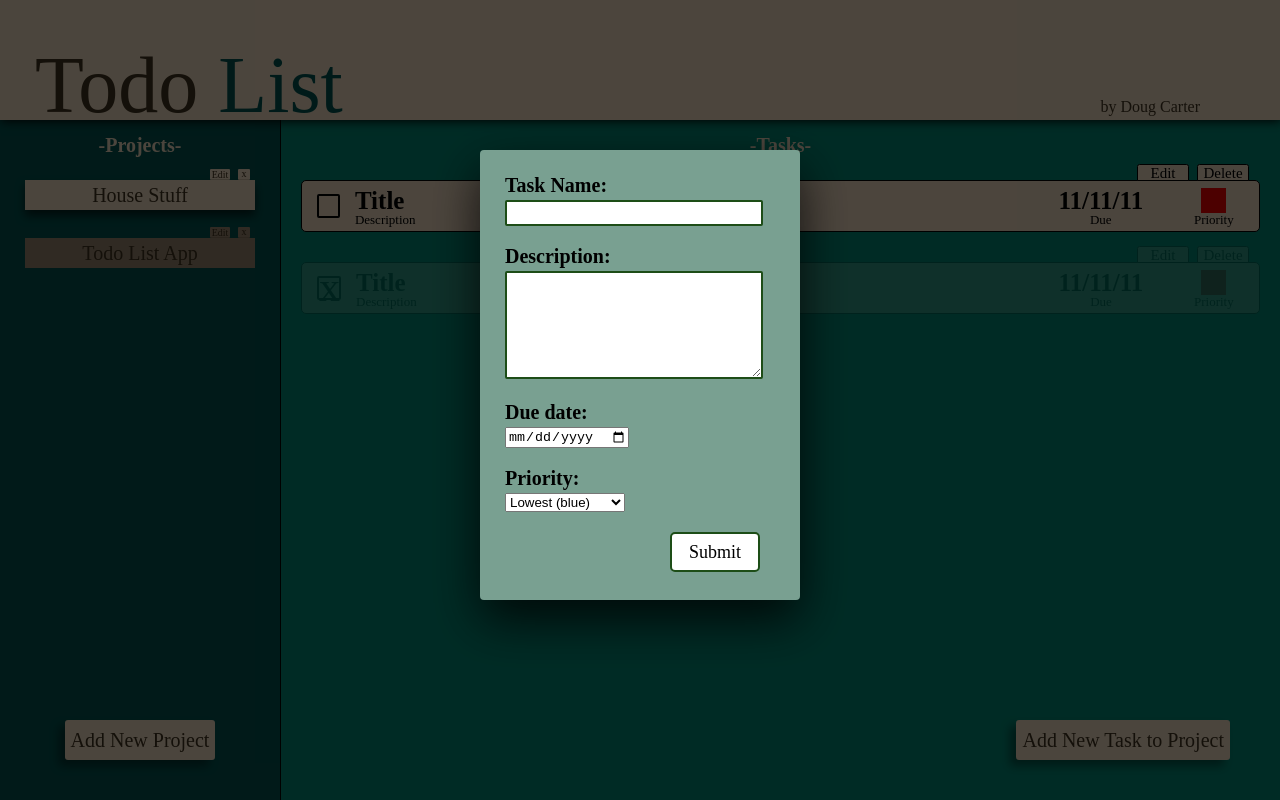
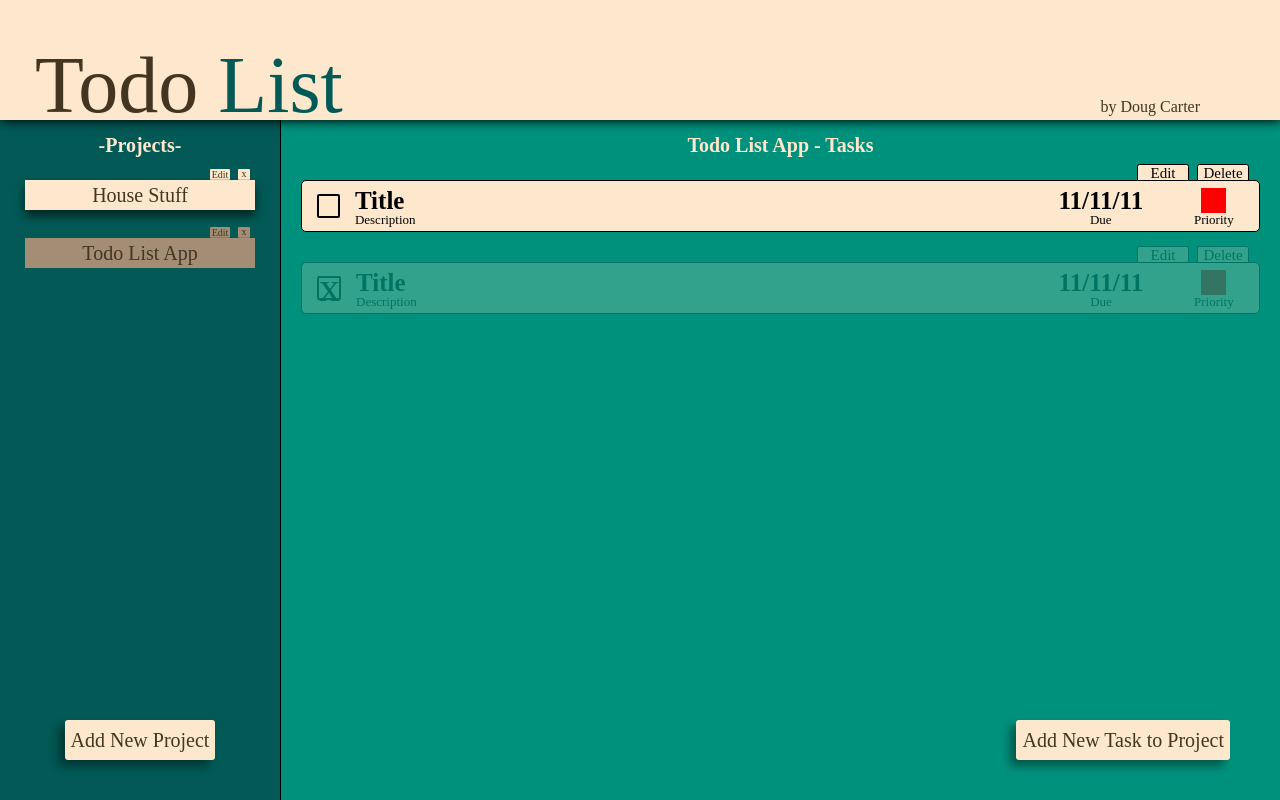
Before and after one commit to dougc85/todo, a plain HTML site: page index.html in a window 1280 px wide. Drawn offline with Linux system fonts and the light colour scheme; a web font is replaced by a local one.

Commit message:
Finished styling; ready for js

```diff
--- a/index.html
+++ b/index.html
@@ -6,9 +6,9 @@
         <link rel="stylesheet" href="style.css">
     </head>
     <body>
-        <div class="screen-cover">
+        <div class="screen-cover hidden">
             <form class="project-form hidden">
-                <label class="project-label">
+                <label class="project-label hidden">
                     Project Name:<input type="text" class="project-input">
                 </label>
             </form>
@@ -34,7 +34,6 @@
                 <button class="submit-button">Submit</button>
             </form>
         </div>
-
         <header>
             <div class="text-container">
                 <h1 class="title">Todo <span class="title-color-two">List</span></h1>
@@ -43,7 +42,7 @@
         </header>
         <div class="lists">
             <div class="project-frame">
-                <h2 class="projects-header headers">-Projects-</h2>
+                <h3 class="projects-header headers">-Projects-</h3>
                 <div class="project-container">
                     <div class="project">
                         <div class="edit-project">Edit</div>
@@ -64,7 +63,7 @@
                 </div>
             </div>
             <div class="task-frame">
-                <h2 class="tasks-header headers">-Tasks-</h2>
+                <h3 class="tasks-header headers">Todo List App - Tasks</h3>
                 <div class="task-container">
                     <div class="task-wrapper">
                         <div class="green-screen hidden"></div>
@@ -75,7 +74,7 @@
                                 <div class="x hidden">x</div>
                             </div>
                             <div class="item-containers title-descr-container">
-                                <h3 class="top-task">Title</h3>
+                                <h4 class="top-task">Title</h4>
                                 <p class="bottom-task">Description</p>
                             </div>
                             <div class="item-containers due-container">
@@ -97,7 +96,7 @@
                                 <div class="x">x</div>
                             </div>
                             <div class="item-containers title-descr-container">
-                                <h3 class="top-task">Title</h3>
+                                <h4 class="top-task">Title</h4>
                                 <p class="bottom-task">Description</p>
                             </div>
                             <div class="item-containers due-container">
--- a/style.css
+++ b/style.css
@@ -224,7 +224,6 @@ header {
 /*
 Tasks
 */
-
 
 .task-container {
     padding: 0 20px;
```
